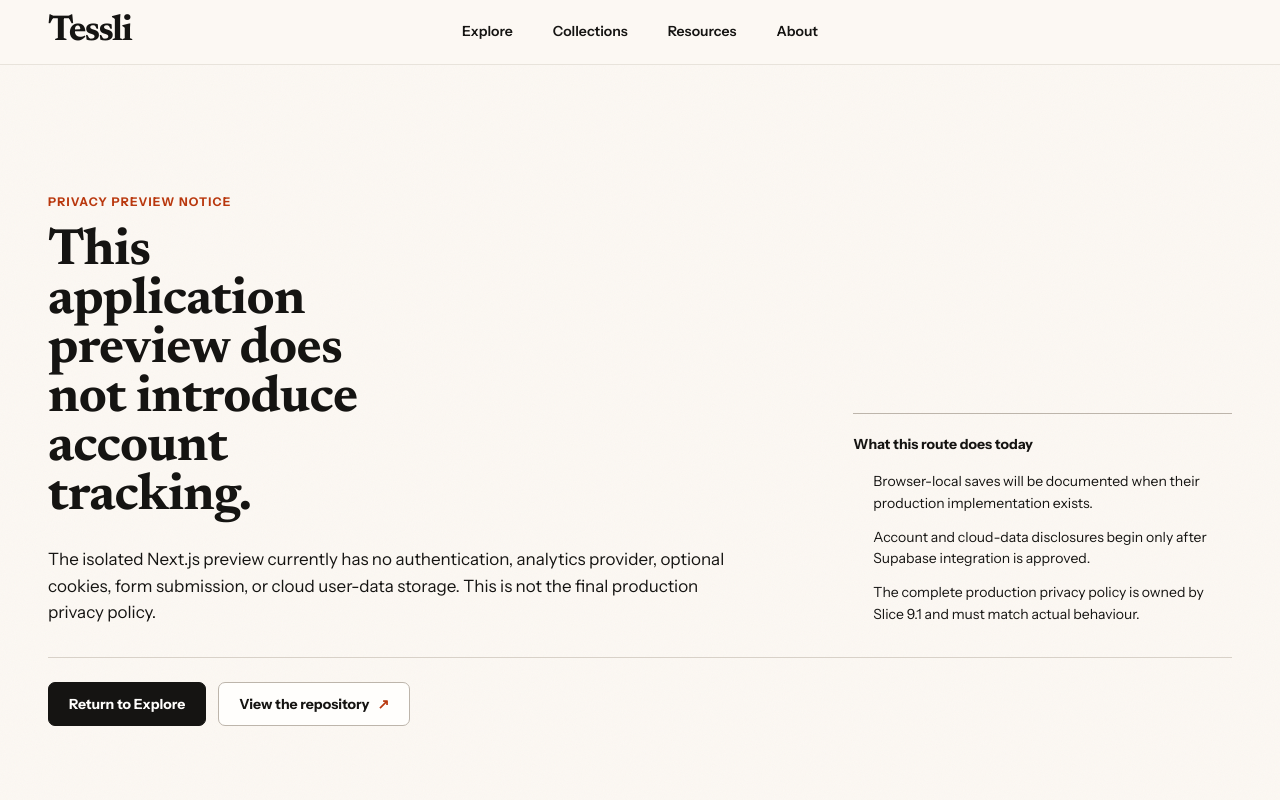
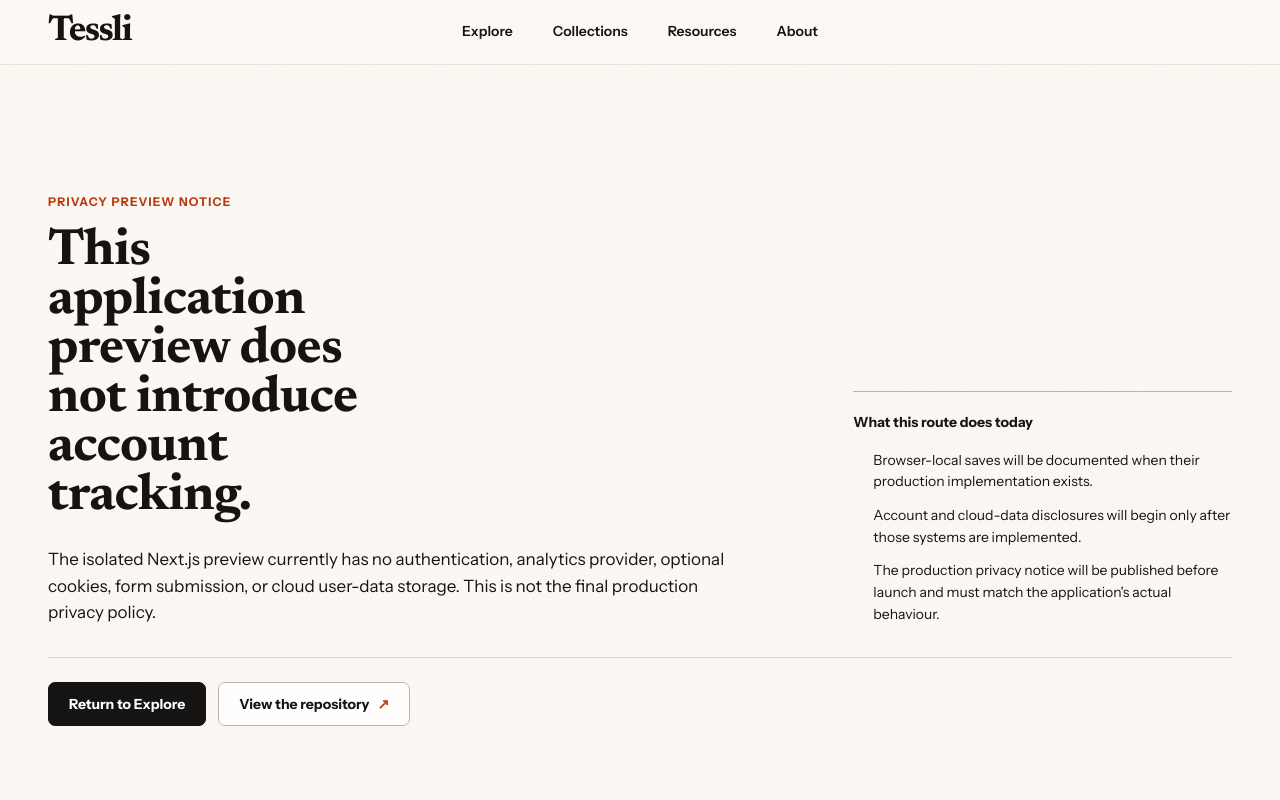
Before and after one commit to itsdeepaks/Mosaicary, a Next.js app in the folder web/: page /privacy in a window 1280 px wide. Shown: the top 800 px of the page. Built offline with nearby package versions, Linux system fonts and the light colour scheme.

Commit message:
fix(routes): use visitor-facing privacy status

```diff
--- a/web/app/privacy/page.tsx
+++ b/web/app/privacy/page.tsx
@@ -12,8 +12,8 @@ export default function PrivacyPage() {
       summary="The isolated Next.js preview currently has no authentication, analytics provider, optional cookies, form submission, or cloud user-data storage. This is not the final production privacy policy."
       details={[
         "Browser-local saves will be documented when their production implementation exists.",
-        "Account and cloud-data disclosures begin only after Supabase integration is approved.",
-        "The complete production privacy policy is owned by Slice 9.1 and must match actual behaviour.",
+        "Account and cloud-data disclosures will begin only after those systems are implemented.",
+        "The production privacy notice will be published before launch and must match the application's actual behaviour.",
       ]}
     />
   );
```
